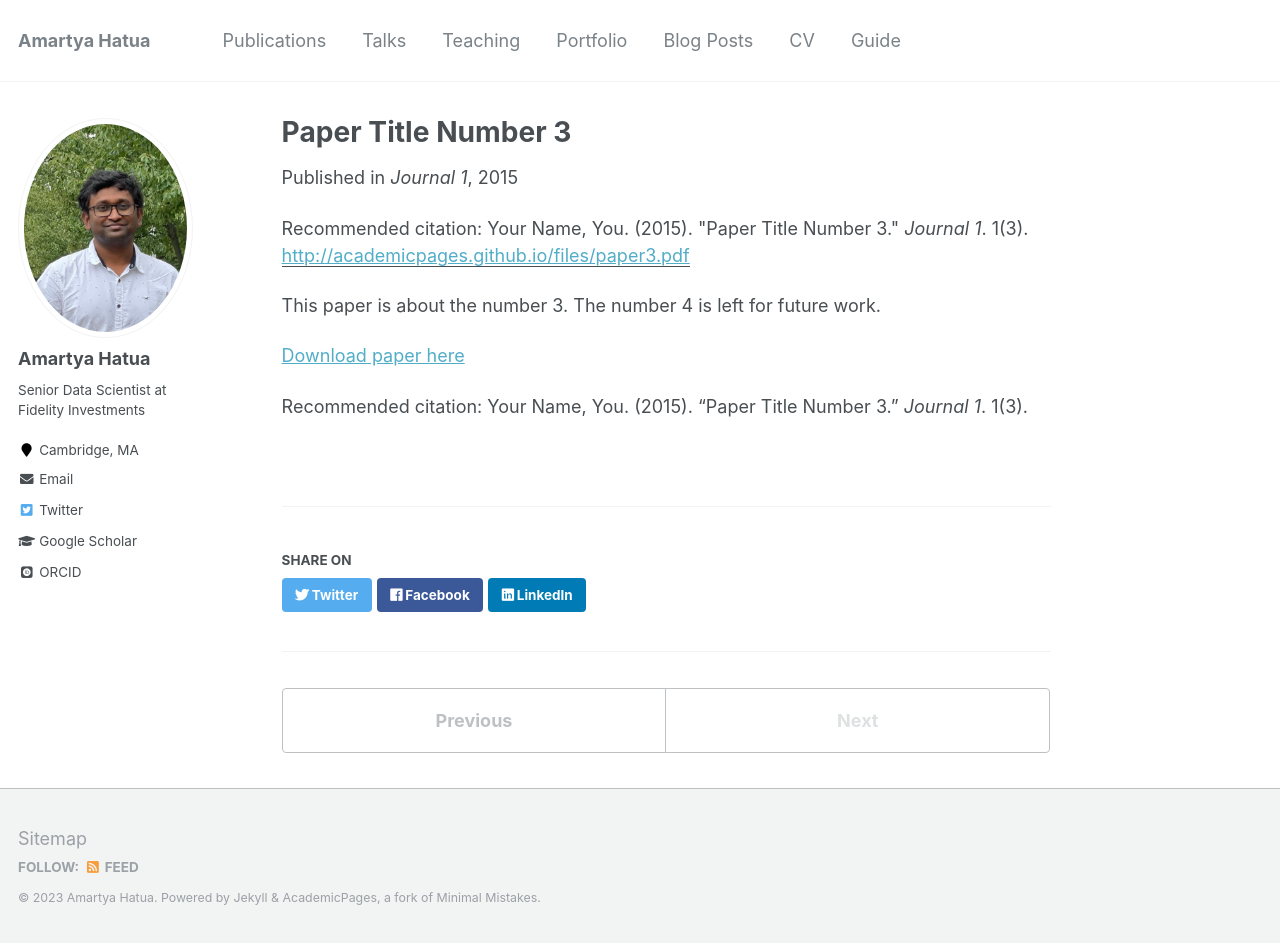
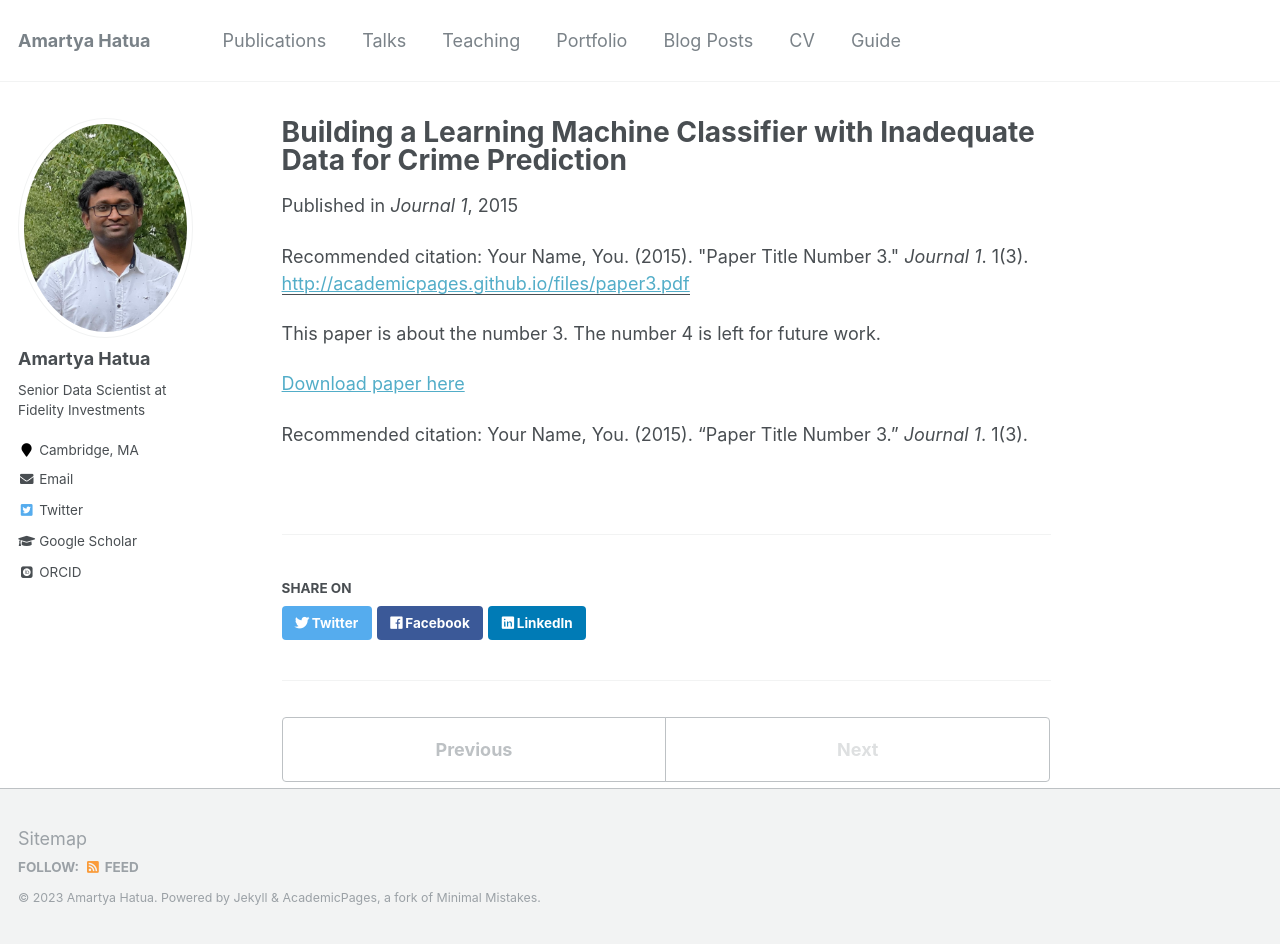
Before and after one commit to amartyahatua/amartyahatua.github.io, a Jekyll site: the page built from _publications/2015-10-01-paper-title-number-3.md, in a window 1280 px wide and 944 px high. Built offline with Jekyll 4.4.1, drawn with Linux system fonts in a browser that asks for light colours; some web fonts are replaced.

Commit message:
'adding'

```diff
--- a/_config.yml
+++ b/_config.yml
@@ -11,7 +11,7 @@
 title_separator          : "-"
 name                     : &name "Amartya Hatua"
 description              : &description "Senior Data Scientist at Fidelity Investments"
-url                      : https://academicpages.github.io # the base hostname & protocol for your site e.g. "https://mmistakes.github.io"
+url                      : https://amartyahatua.github.io # the base hostname & protocol for your site e.g. "https://mmistakes.github.io"
 baseurl                  : "" # the subpath of your site, e.g. "/blog"
 repository               : "https://github.com/amartyahatua"
 teaser                   :  # filename of teaser fallback teaser image placed in /images/, .e.g. "500x300.png"
--- a/_publications/2015-10-01-paper-title-number-3.md
+++ b/_publications/2015-10-01-paper-title-number-3.md
@@ -1,5 +1,5 @@
 ---
-title: "Paper Title Number 3"
+title: "Building a Learning Machine Classifier with Inadequate Data for Crime Prediction"
 collection: publications
 permalink: /publication/2015-10-01-paper-title-number-3
 excerpt: 'This paper is about the number 3. The number 4 is left for future work.'
```
